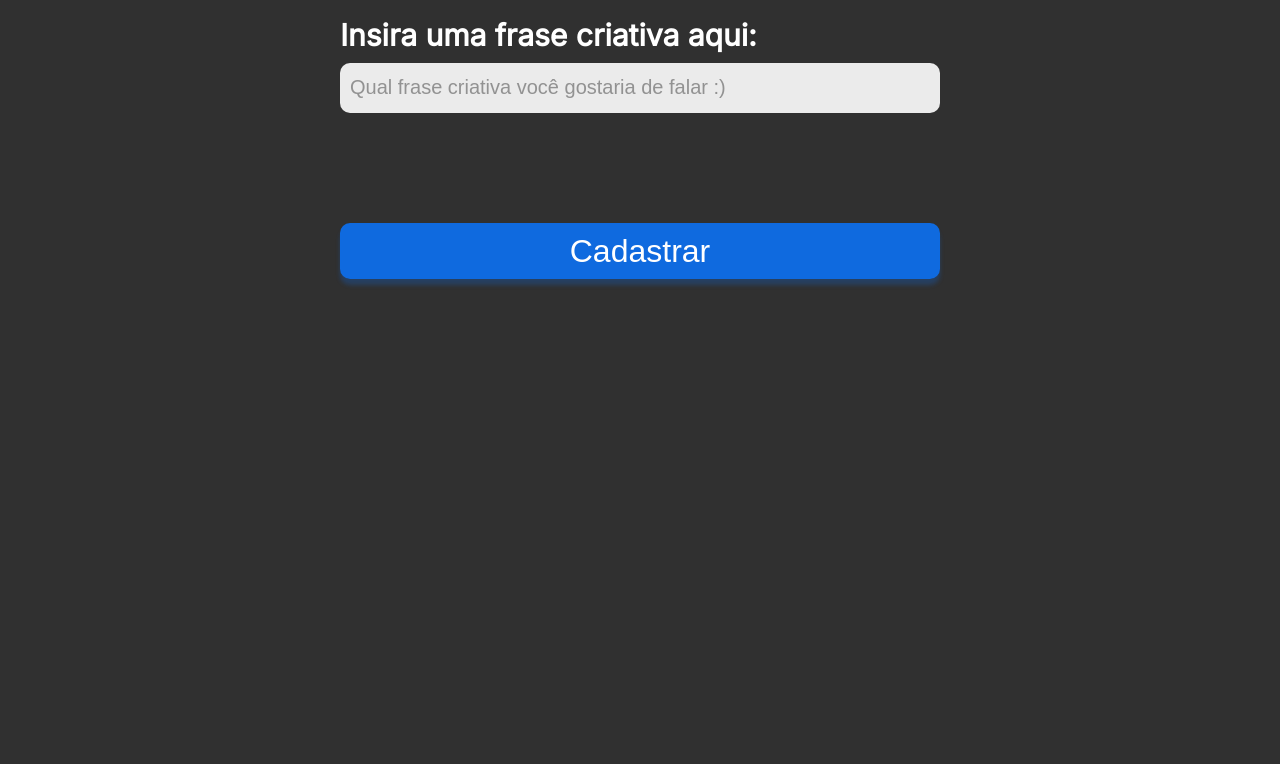
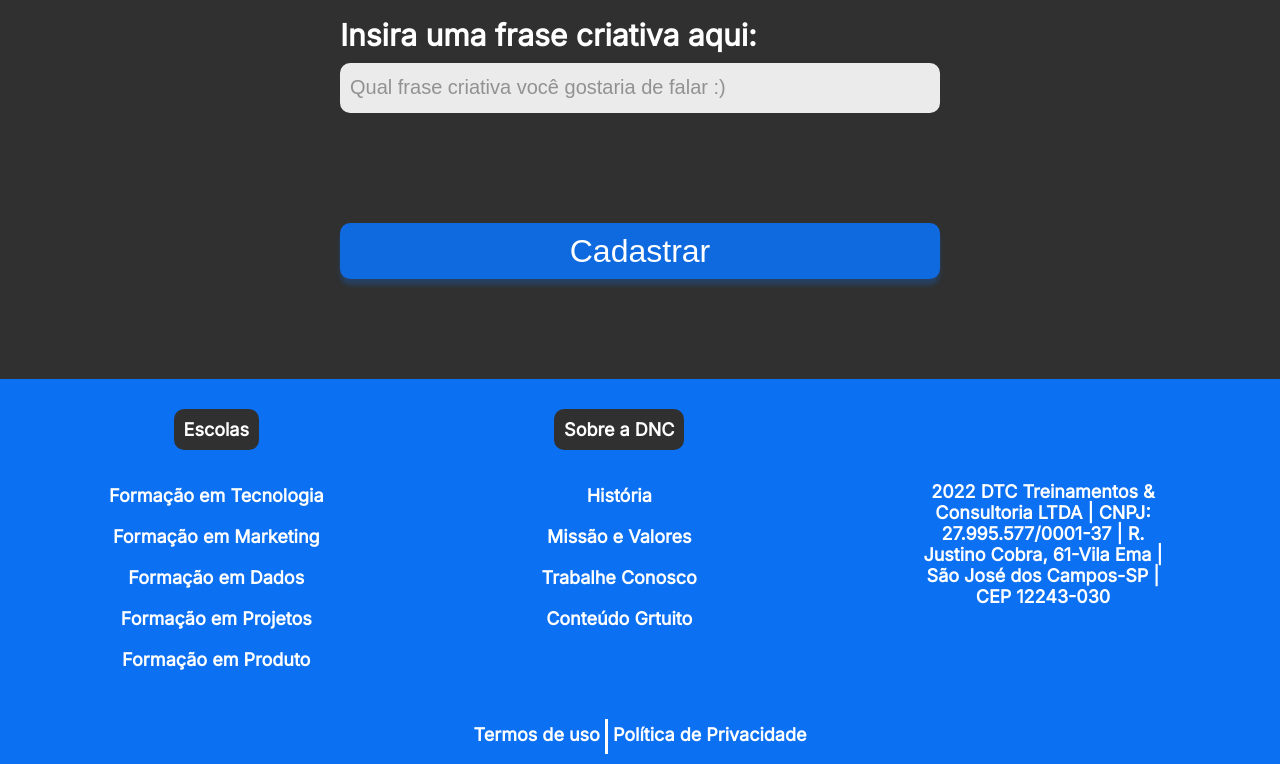
Before and after one commit to RicardoAlmeida90/bootcamp-dnc, a plain HTML site: page index.html in a window 1280 px wide. Shown: the part 1278-2042 px from the top of the page. Before the commit the page ends 1657 px from the top, so only its background shows below. Drawn offline with Linux system fonts and the light colour scheme.

```diff
--- a/estilo.css
+++ b/estilo.css
@@ -166,3 +166,141 @@ body{
             box-shadow: 0px 6px 4px rgba(12 , 112, 242, 0.25);
             cursor: pointer;
         }
+
+        /* Footer */
+
+        footer{
+            width: 100%;
+            background-color: var(--azul-dnc);
+        }
+
+        footer .linha1{
+            display: flex;
+            justify-content: space-around;
+            align-items: center;
+        }
+
+        footer ul{
+            list-style: none;
+            margin: 0px;
+            padding: 0px;
+        }
+
+        footer nav{
+            display: flex;
+            flex-direction: column;
+            align-items: center;
+            height: 330px;
+        }
+
+        footer h5{
+            text-align: center;
+            color: white;
+            font-weight: 800;
+            font-size: 18px;
+            font-family: var(--fonte-padrao);
+            background-color: var(--preto-dnc);
+            border-radius: 10px;
+            padding: 10px;
+            margin-bottom: 15px;
+
+        }
+
+        footer ul li{
+            text-align: center;
+            color: white;
+            font-weight: 600;
+            font-size: 18px;
+            font-family: var(--fonte-padrao);
+
+            margin: 20px 0px 20px 0px;
+        }
+        footer ul li a{
+            color: white;
+            text-decoration: none;
+        }
+
+        footer ul li a:hover{
+            color: var(--cinza-hover);
+        }
+
+        footer .endereço{
+            font-weight: 600;
+            font-size: 18px;
+            font-family: var(--fonte-padrao);
+            color: white;
+            text-align: center;
+            width: 20%;
+        }
+
+        footer .linha2{
+            height: 35px;
+            display: flex;
+            justify-content: center;
+            margin: 0px;
+            padding: 10px;
+        }
+
+        footer .linha2 a{
+            font-family: var(--fonte-padrao);
+            font-size: 18px;
+            font-weight: 600;
+            color: white;
+            text-decoration: none;
+            padding: 5px;
+        }
+
+        footer .linha2 a:first-child{
+            border-right: 3px solid white;
+        }
+
+        footer .linha2 a:hover{
+            color: var(--cinza-hover);
+        }
+
+ @media only screen and (max-width: 600px){
+
+    /* Menu */
+    #principal{
+        flex-direction: column;
+        height: auto;
+    }
+
+    #menu{
+        flex-direction: column;
+        width: 100%;
+        margin: 0px;
+    }
+
+    #menu a{
+        height: 50px;
+    }
+
+    #principal button{
+        width: 100%;
+        margin: 0px;
+    }
+
+    /* Section */
+
+    section h1{
+        font-size: 38px;
+    }
+
+    section h2{
+        font-size: 28px;
+        padding-right: 15px;
+        padding-left: 15px;
+    }
+
+    /* Formulário */
+
+    Form{
+        width: 95%;
+        font-size: 20px;
+    }
+
+    .checkbox-itens label{
+        font-size: 17px;
+    }
+ }
--- a/index.html
+++ b/index.html
@@ -75,5 +75,56 @@
     </form>
 
    </section>
+
+   <footer>
+        <div class="linha1">
+            <nav>
+                <h5>Escolas</h5>
+                <ul>
+                    <li>
+                        <a href="">Formação em Tecnologia</a>
+                    </li>
+                    <li>
+                        <a href="">Formação em Marketing</a>
+                    </li>
+                    <li>
+                        <a href="">Formação em Dados</a>
+                    </li>
+                    <li>
+                        <a href="">Formação em Projetos</a>
+                    </li>
+                    <li>
+                        <a href="">Formação em Produto</a>
+                    </li>
+                </ul>
+            </nav>
+
+            <nav>
+                <h5>Sobre a DNC</h5>
+                <ul>
+                    <li>
+                        <a href="">História</a>
+                    </li>
+                    <li>
+                        <a href="">Missão e Valores</a>
+                    </li>
+                    <li>
+                        <a href="">Trabalhe Conosco</a>
+                    </li>
+                    <li>
+                        <a href="">Conteúdo Grtuito</a>
+                    </li>
+                </ul>
+            </nav>
+
+            <div class="endereço">
+                2022 DTC Treinamentos & Consultoria LTDA | CNPJ: 27.995.577/0001-37 | R. Justino Cobra, 61-Vila Ema | São José dos Campos-SP | CEP 12243-030
+            </div>
+        </div>
+        <div class="linha2">
+            <a href="">Termos de uso</a>
+            <a href="">Política de Privacidade</a>
+        </div>
+   </footer>
 </body>
 </html>
```
